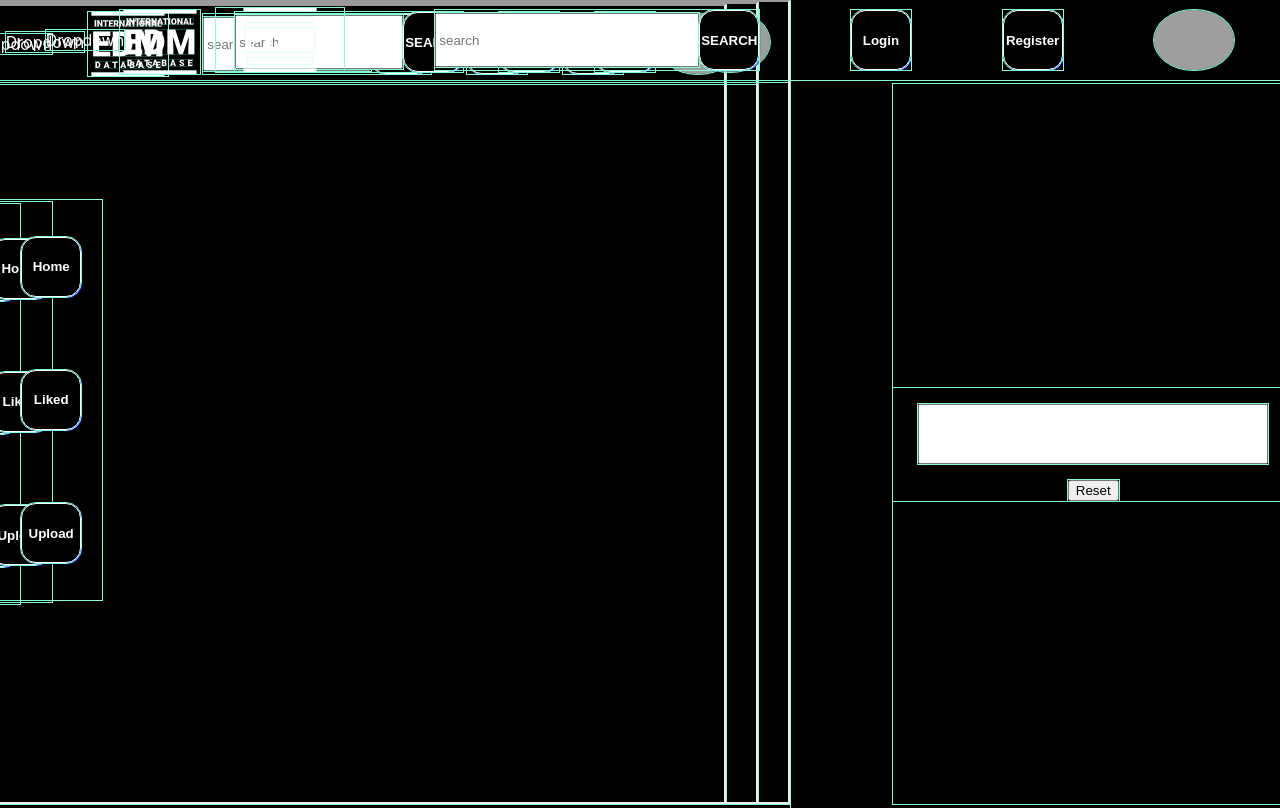
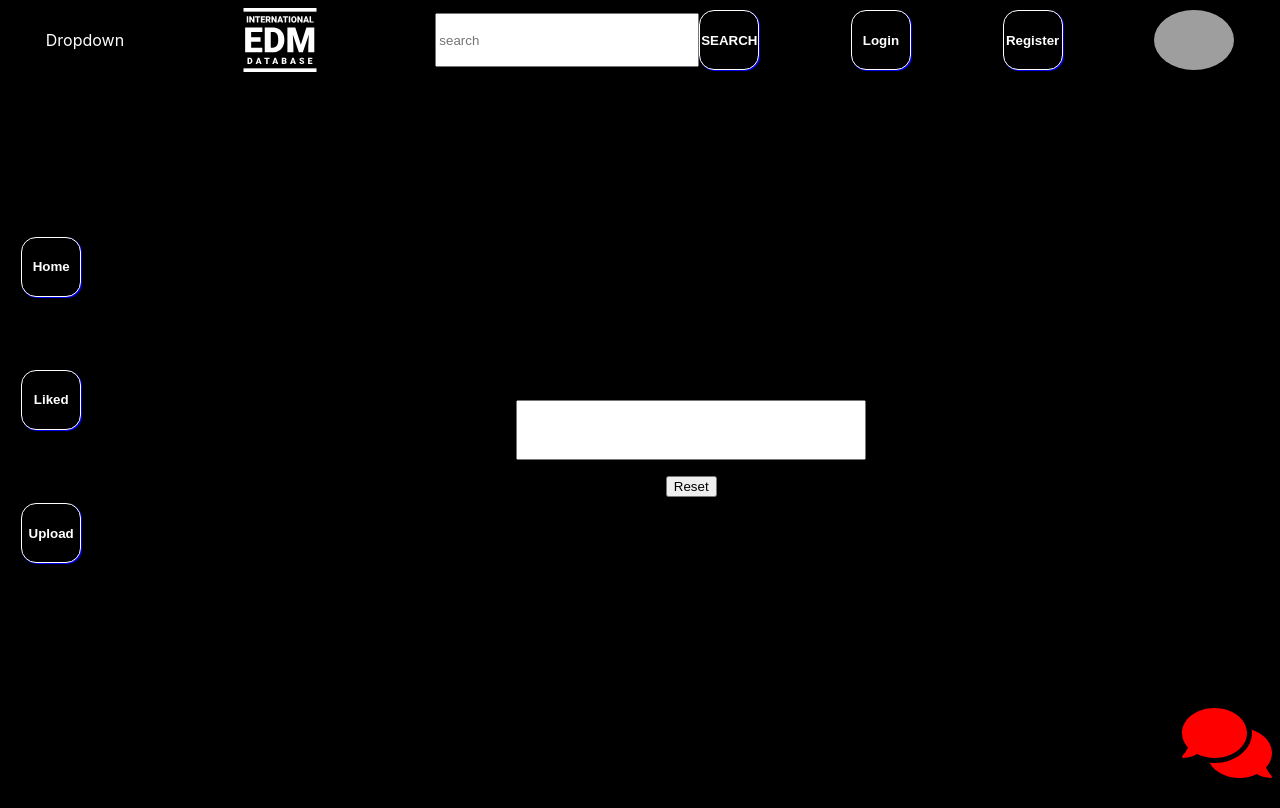
Before and after one commit to RicoVendritto/Project-4, a React (Create React App) app in the folder frontend/: page /forgotpassword in a window 1280 px wide. Built offline with nearby package versions, Linux system fonts and the light colour scheme; grey boxes are pictures that could not be loaded.

Commit message:
Chat function + button prework

```diff
--- a/frontend/package.json
+++ b/frontend/package.json
@@ -3,6 +3,9 @@
   "version": "0.1.0",
   "private": true,
   "dependencies": {
+    "@fortawesome/fontawesome-svg-core": "^1.2.27",
+    "@fortawesome/free-solid-svg-icons": "^5.12.1",
+    "@fortawesome/react-fontawesome": "^0.1.8",
     "@testing-library/jest-dom": "^4.2.4",
     "@testing-library/react": "^9.3.2",
     "@testing-library/user-event": "^7.1.2",
--- a/frontend/public/index.html
+++ b/frontend/public/index.html
@@ -3,6 +3,7 @@
   <head>
     <meta charset="utf-8" />
     <link rel="icon" href="%PUBLIC_URL%/favicon.ico" />
+    <!-- <link rel="import" href="http://localhost:4000" /> -->
     <meta name="viewport" content="width=device-width, initial-scale=1" />
     <meta name="theme-color" content="#000000" />
     <meta
@@ -10,21 +11,8 @@
       content="Web site created using create-react-app"
     />
     <link rel="apple-touch-icon" href="%PUBLIC_URL%/logo192.png" />
-    <!--
-      manifest.json provides metadata used when your web app is installed on a
-      user's mobile device or desktop. See https://developers.google.com/web/fundamentals/web-app-manifest/
-    -->
     <link rel="manifest" href="%PUBLIC_URL%/manifest.json" />
-    <!--
-      Notice the use of %PUBLIC_URL% in the tags above.
-      It will be replaced with the URL of the `public` folder during the build.
-      Only files inside the `public` folder can be referenced from the HTML.
-
-      Unlike "/favicon.ico" or "favicon.ico", "%PUBLIC_URL%/favicon.ico" will
-      work correctly both with client-side routing and a non-root public URL.
-      Learn how to configure a non-root public URL by running `npm run build`.
-    -->
-    <title>React App</title>
+    <title color="red">- EIDB -</title>
   </head>
   <body>
     <noscript>You need to enable JavaScript to run this app.</noscript>
--- a/frontend/src/App.js
+++ b/frontend/src/App.js
@@ -44,7 +44,7 @@ class App extends Component {
     this.setState({
       currentUser
     });
-    this.props.history.push("/posts");
+    this.props.history.push("/main");
   };
 
   handleRegister = async (e, regoData) => {
@@ -57,7 +57,7 @@ class App extends Component {
       this.setState({
         currentUser
       });
-      this.props.history.push("/posts");
+      this.props.history.push("/main");
     } else {
       this.setState({ errorText: currentUser.errorMessage });
     }
@@ -71,6 +71,7 @@ class App extends Component {
     localStorage.removeItem("authToken");
     localStorage.removeItem("name");
     localStorage.removeItem("email");
+    this.props.history.push("/main");
   };
 
   render() {
--- a/frontend/src/App.scss
+++ b/frontend/src/App.scss
@@ -12,7 +12,41 @@ body {
 }
 
 * {
-  outline: 1px solid aquamarine;
+  // outline: 1px solid aquamarine;
+}
+
+/////////////////// CHATBOX ///////////////////
+
+.chatBoard {
+  position: fixed;
+  right: 0;
+  bottom: 0;
+  height: 50vh;
+    width: 20vw;
+  // transform: translateY(-50%);
+
+  iframe {
+    position: absolute;
+    left: 20vw;
+    top: 0;
+    height: 50vh;
+    width: 20vw;
+    // border: 1px solid red;
+  }
+
+  .toggleChat {
+    position: absolute;
+    background: none;
+    border: none;
+    bottom: 1vh;
+    right: 1vh;
+    color: red;
+    text-shadow: 1px solid red;
+
+    // height: 5vh;
+    // width: 5vh;
+    font-size: 5em;
+  }
 }
 
 /////////////////// HEADER ///////////////////
--- a/frontend/src/components/ChatBoard.js
+++ b/frontend/src/components/ChatBoard.js
@@ -1,9 +1,15 @@
 import React from "react";
+import { FontAwesomeIcon } from "@fortawesome/react-fontawesome";
+import { faComments } from "@fortawesome/free-solid-svg-icons";
+
+const chat = <FontAwesomeIcon icon={faComments} />;
 
 const ChatBoard = () => {
   return (
-    <div className="chatboard">
-      <iframe width="800" height="800" src="Handler.ashx"/>
+    <div className="chatBoard">
+      <iframe url="http://localhost:4000/"></iframe>
+      <button className="toggleChat"></button>
+      <i className="toggleChat">{chat}</i>
     </div>
   );
 };
--- a/frontend/src/components/ForgotPassword.js
+++ b/frontend/src/components/ForgotPassword.js
@@ -18,13 +18,20 @@ class ForgotPassword extends Component {
     });
   };
 
+  handleForget = async e => {
+    e.preventDefault();
+    const resp = await forgotUser(this.state);
+    console.log(resp);
+    if (resp.status === "ok") {
+      console.log("OK");
+      alert("hello world");
+    }
+  };
+
   render() {
     return (
       <div>
-        <form
-          className="register-form"
-          onSubmit={e => (e.preventDefault(), forgotUser(this.state))}
-        >
+        <form className="register-form" onSubmit={e => this.handleForget(e)}>
           <input
             type="email"
             name="email"
```
Also changed, not shown: 1 other file (tests, documents, lock files or other folders).
